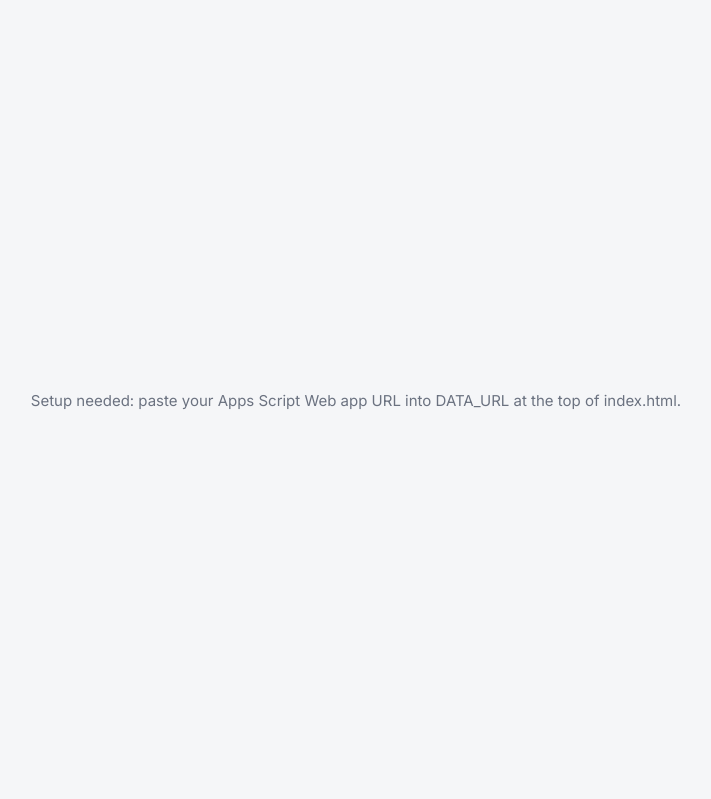
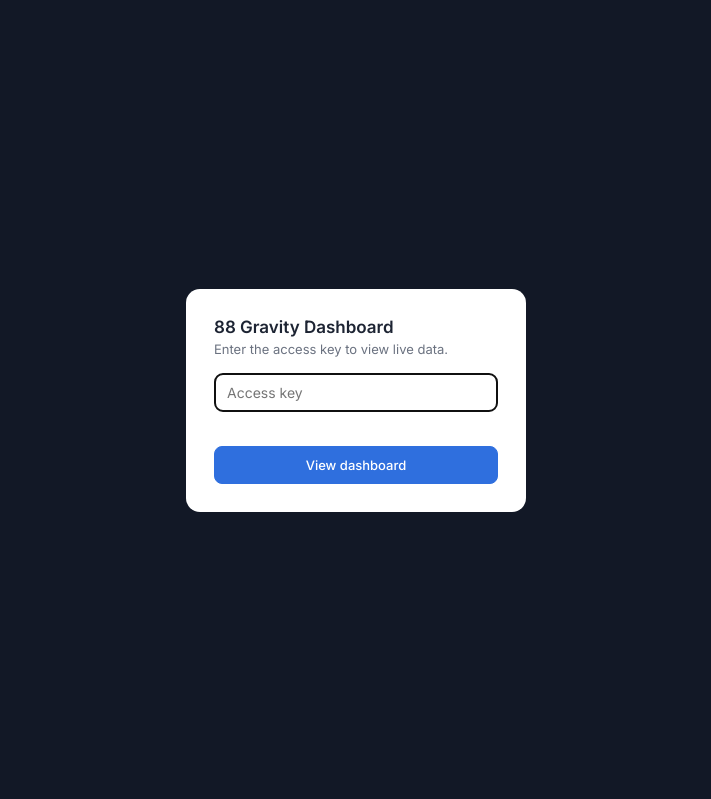
Before and after one commit to seotracker-kk/88g-dashboard, a plain HTML site: page index.html in a window 1280 px wide. Shown: the top 799 px of the page, without its empty margins (284-995 px from the left). Drawn offline with nearby package versions, Linux system fonts and the light colour scheme.

Commit message:
Update DATA_URL to new Apps Script Web app URL

```diff
--- a/index.html
+++ b/index.html
@@ -112,7 +112,7 @@
 
 <script>
 /* ===== For hosting outside Google (e.g. GitHub Pages): paste your Apps Script Web app URL here ===== */
-window.DATA_URL = 'PASTE_YOUR_WEB_APP_URL_HERE';   // e.g. https://script.google.com/macros/s/AKfy.../exec
+window.DATA_URL = 'https://script.google.com/macros/s/AKfycbzuqlqwmQR2guUFoB8ZROy2p_xVJPSnSOm-lVpj00TndThxeGlIvS3U4KID-YiIqZpwlw/exec';   // e.g. https://script.google.com/macros/s/AKfy.../exec
 </script>
 <script>
 (function(){
```
